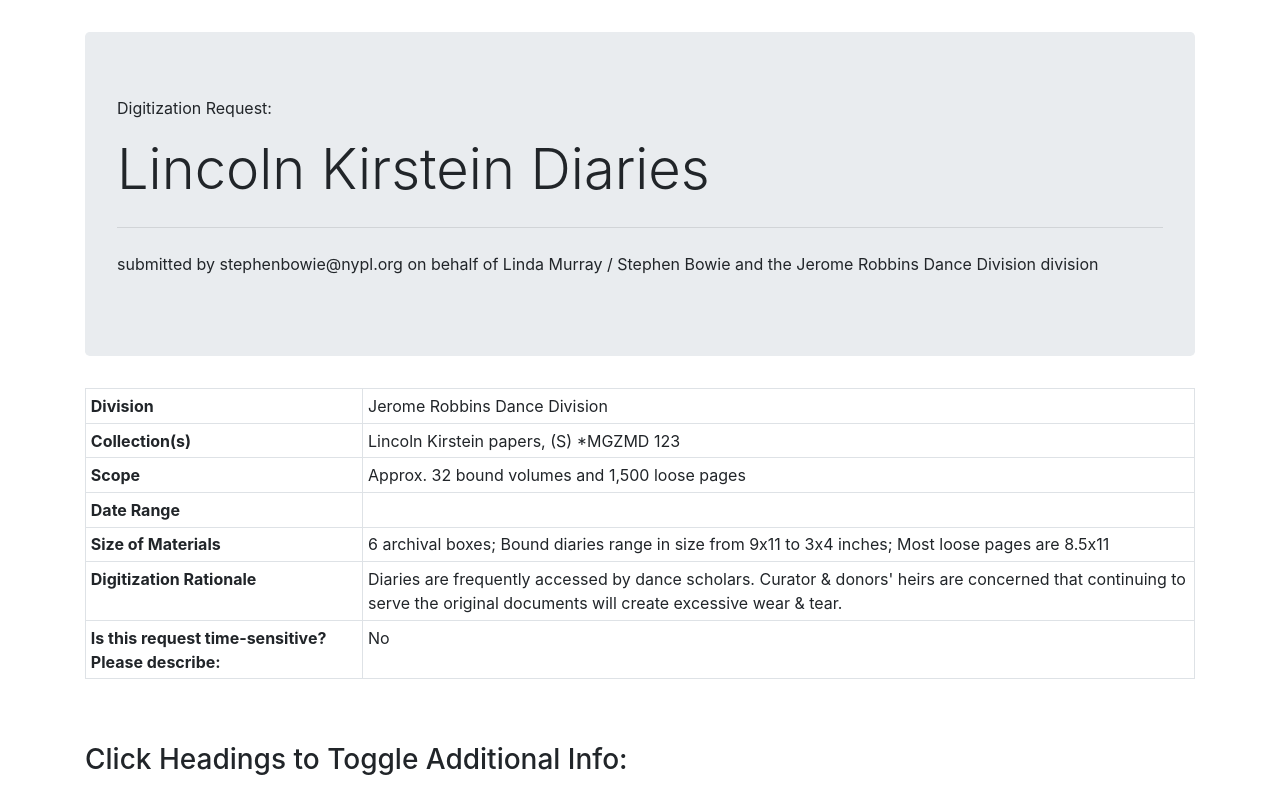
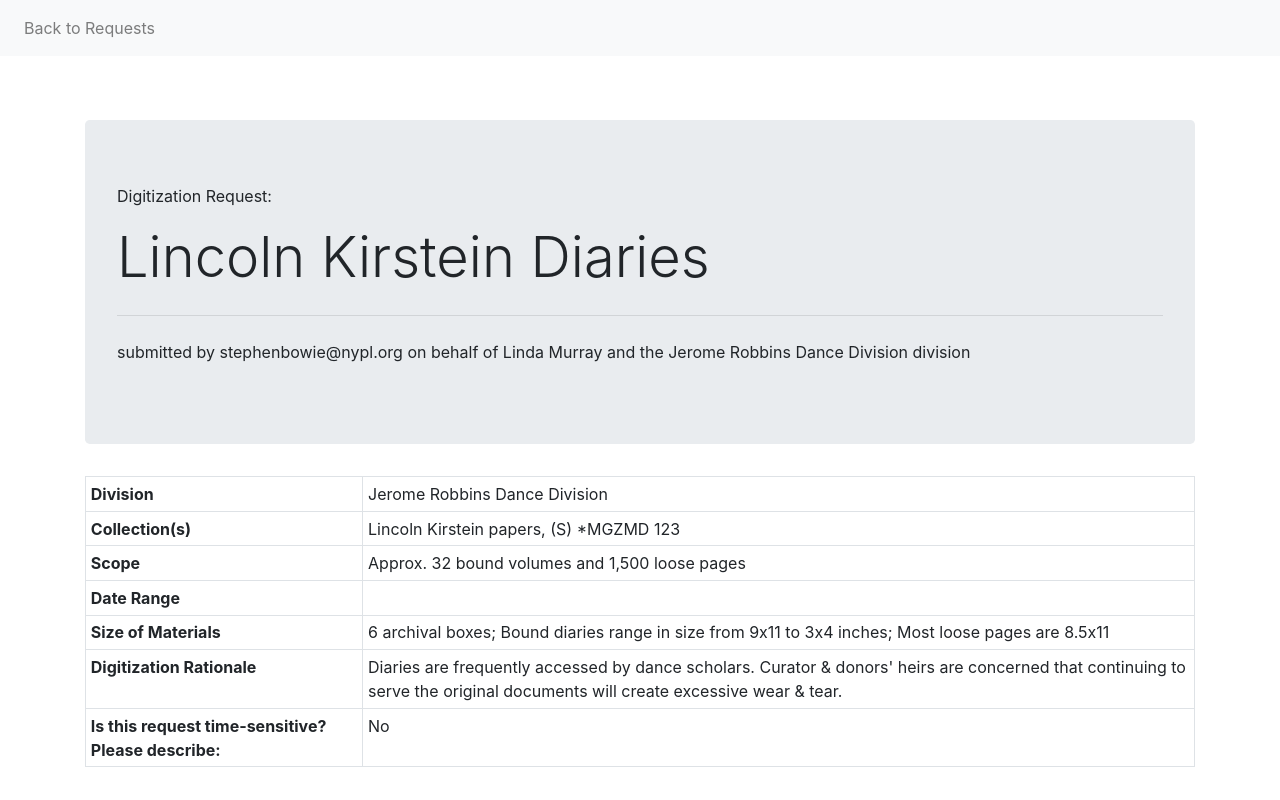
Before and after one commit to NYPL/digitization-requests, a plain HTML site: page Lincoln Kirstein Diaries.html in a window 1280 px wide. Shown: the top 800 px of the page. Drawn offline with nearby package versions, Linux system fonts and the light colour scheme.

Commit message:
with navbar

```diff
--- a/Lincoln Kirstein Diaries.html
+++ b/Lincoln Kirstein Diaries.html
@@ -10,25 +10,30 @@
     <script src="https://cdnjs.cloudflare.com/ajax/libs/popper.js/1.12.9/umd/popper.min.js" integrity="sha384-ApNbgh9B+Y1QKtv3Rn7W3mgPxhU9K/ScQsAP7hUibX39j7fakFPskvXusvfa0b4Q" crossorigin="anonymous"></script>
     <script src="https://maxcdn.bootstrapcdn.com/bootstrap/4.0.0/js/bootstrap.min.js" integrity="sha384-JZR6Spejh4U02d8jOt6vLEHfe/JQGiRRSQQxSfFWpi1MquVdAyjUar5+76PVCmYl" crossorigin="anonymous"></script>
 <style>
-body {
-    padding-top: 2rem;
-}
 .top-buffer { margin-top: 4rem; }
-.bottom-buffer { margin-bottom: 2rem;
-}
+.bottom-buffer { margin-bottom: 2rem; }
 </style>
 </head>
 <body>
-
+<nav class="navbar navbar-expand-lg navbar-light bg-light">
+  <button class="navbar-toggler" type="button" data-toggle="collapse" data-target="#navbarNavAltMarkup" aria-controls="navbarNavAltMarkup" aria-expanded="false" aria-label="Toggle navigation">
+    <span class="navbar-toggler-icon"></span>
+  </button>
+  <div class="collapse navbar-collapse" id="navbarNavAltMarkup">
+    <div class="navbar-nav">
+      <a class="nav-item nav-link" href="https://nypl.github.io/digitization-requests/index.html">Back to Requests</a>
+    </div>
+  </div>
+</nav>
 <div class="container">
-    <div class="row">
+    <div class="row top-buffer">
         <div class="col-lg-12">
             <div class="bs-component">
                 <div class="jumbotron">
                     <p>Digitization Request:</p>
                     <h1 class="display-4">Lincoln Kirstein Diaries</h1>
                     <hr class="my-4">
-                    <p>submitted by stephenbowie@nypl.org on behalf of Linda Murray / Stephen Bowie and the Jerome Robbins Dance Division division</p>
+                    <p>submitted by stephenbowie@nypl.org on behalf of Linda Murray and the Jerome Robbins Dance Division division</p>
                 </div>
             </div>
         </div>
```
Also changed, not shown: Blondiau Theatre Arts Collection.html (+14 -9 lines), Lloyd Acker collection--views of New York City buildings [1935-75].html (+13 -8 lines).
